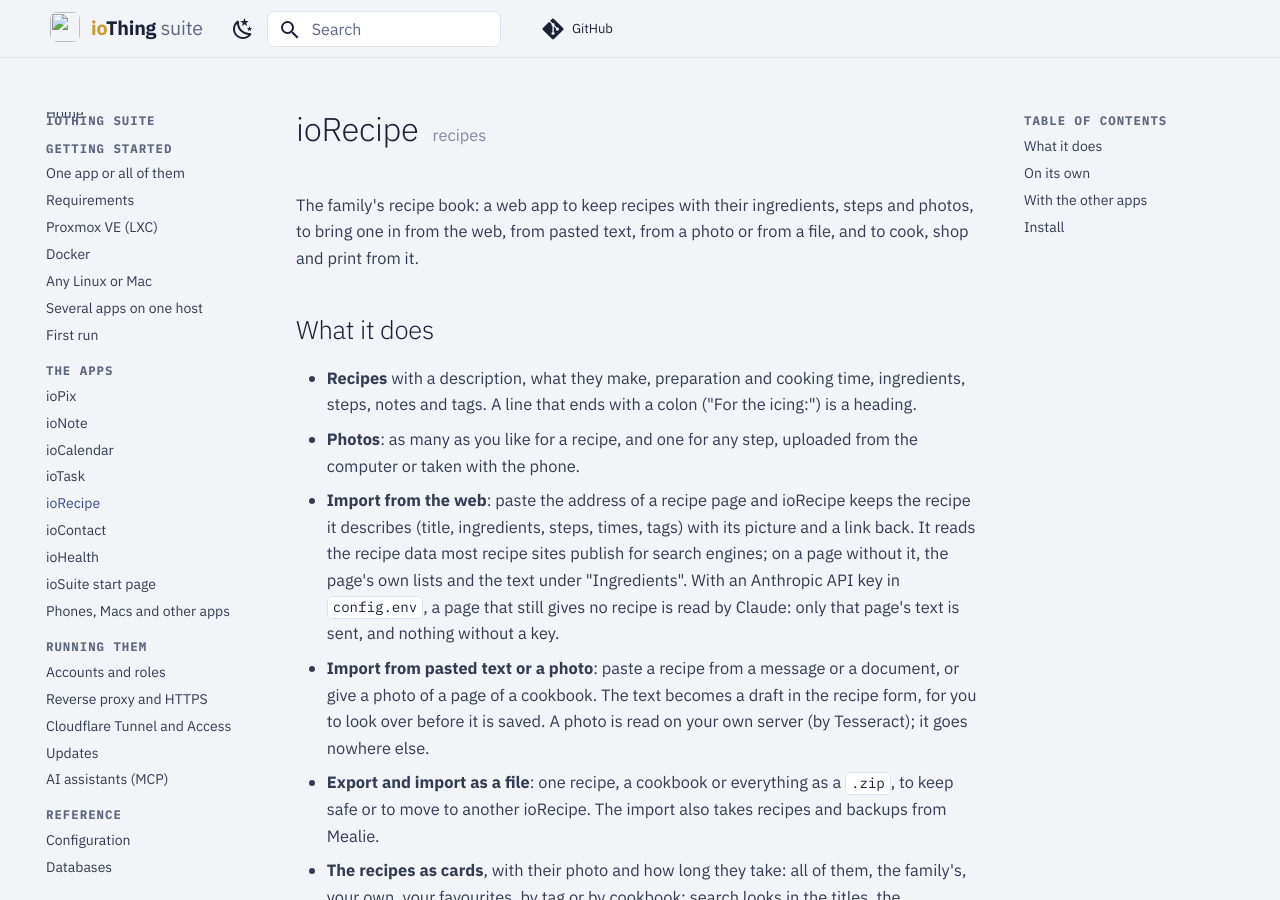
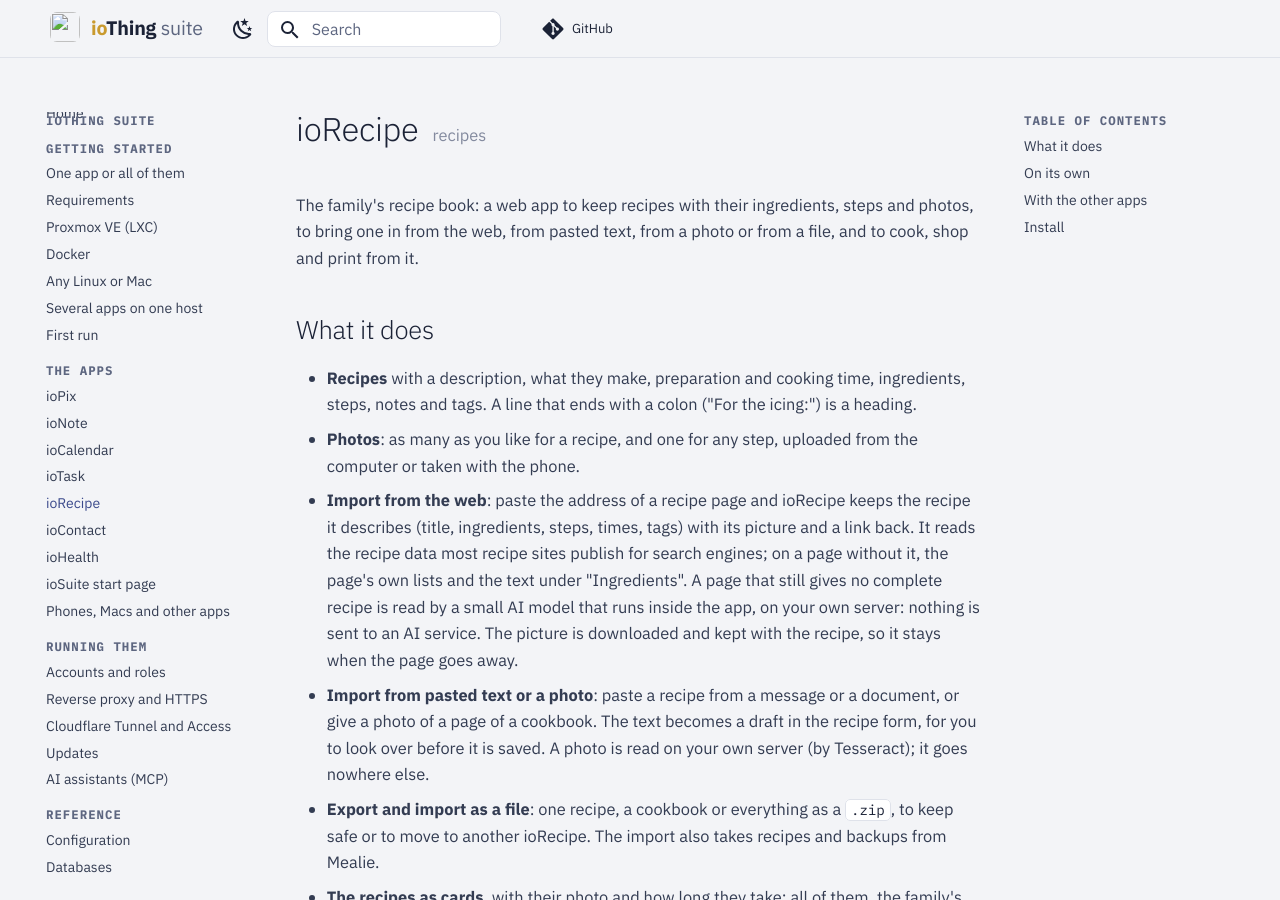
Before and after one commit to avandeputte/iosuite, an MkDocs documentation site: the page built from docs/docs/apps/iorecipe.md, in a window 1280 px wide and 900 px high. Built offline with MkDocs 1.6.1 and Material for MkDocs 9.7.7, drawn with Linux system fonts in a browser that asks for light colours; comment, search, counter and statistics services are not loaded.

Commit message:
ioRecipe 0.5.0: the AI model runs inside the app (iosuite-docs#10)
A page that gives no complete recipe is read by a small AI model inside the app; the picture is kept with the recipe.

```diff
--- a/docs/docs/apps/iorecipe.md
+++ b/docs/docs/apps/iorecipe.md
@@ -15,9 +15,10 @@ the web, from pasted text, from a photo or from a file, and to cook, shop and pr
   phone.
 - **Import from the web**: paste the address of a recipe page and ioRecipe keeps the recipe it describes (title,
   ingredients, steps, times, tags) with its picture and a link back. It reads the recipe data most recipe sites
-  publish for search engines; on a page without it, the page's own lists and the text under "Ingredients". With an
-  Anthropic API key in `config.env`, a page that still gives no recipe is read by Claude: only that page's text is
-  sent, and nothing without a key.
+  publish for search engines; on a page without it, the page's own lists and the text under "Ingredients". A page
+  that still gives no complete recipe is read by a small AI model that runs inside the app, on your own server:
+  nothing is sent to an AI service. The picture is downloaded and kept with the recipe, so it stays when the page
+  goes away.
 - **Import from pasted text or a photo**: paste a recipe from a message or a document, or give a photo of a page of
   a cookbook. The text becomes a draft in the recipe form, for you to look over before it is saved. A photo is read
   on your own server (by Tesseract); it goes nowhere else.
```
